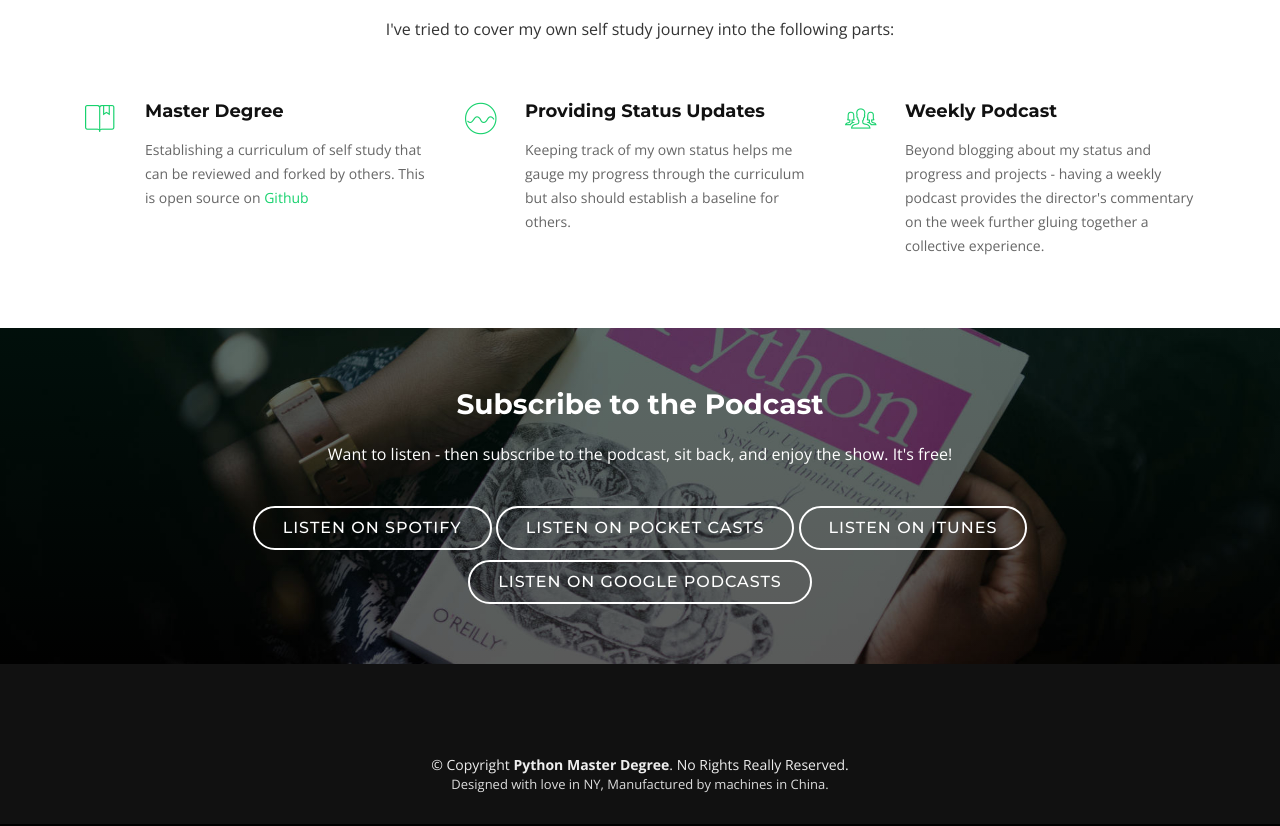
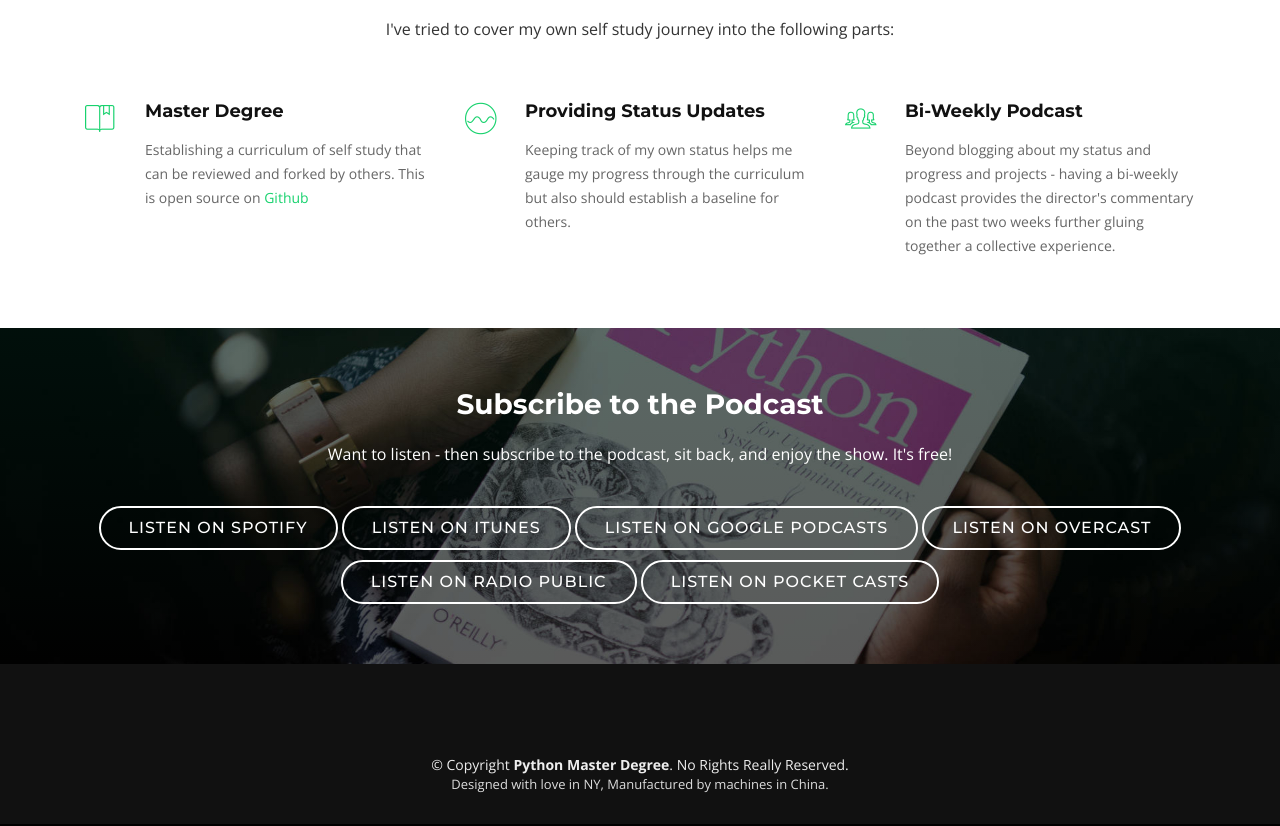
Before and after one commit to duliodenis/python_master_degree, a plain HTML site: page docs/index.html in a window 1280 px wide. Shown: the part 1846-2672 px from the top of the page. Drawn offline with nearby package versions, Linux system fonts and the light colour scheme; files whose address does not match are found by name.

Commit message:
Added iTunes Podcast to webpage

```diff
--- a/docs/index.html
+++ b/docs/index.html
@@ -69,8 +69,8 @@
             <div class="carousel-background"><img src="img/intro-carousel/1.jpg" alt=""></div>
             <div class="carousel-container">
               <div class="carousel-content">
-                <h2>A weekly podcast about Python self study mastery</h2>
-                <p>Join Dulio for his weekly update on his self study progress of mastering Python. Not just learning how to code but learning how to learn with a budget of 30 minutes a day. This weekly dose of Python with a purpose hopes to motivate and entertain.</p>
+                <h2>A bi-weekly podcast about Python self study mastery</h2>
+                <p>Join Dulio for his bi-weekly update on his self study progress of mastering Python. Not just learning how to code but learning how to learn with a budget of 30 minutes a day. This weekly dose of Python with a purpose hopes to motivate and entertain.</p>
                 <a href="#call-to-action" class="btn-get-started scrollto">Get Started</a>
               </div>
             </div>
@@ -80,8 +80,8 @@
             <div class="carousel-background"><img src="img/intro-carousel/2.jpg" alt=""></div>
             <div class="carousel-container">
               <div class="carousel-content">
-                <h2>Your Weekly Director's Commentary</h2>
-                <p>Check-in to my progress weekly and join me virtually. I may be on week 12 and you are just starting - but through the magic of the podcast its like we are pair programming. Always great to have a code buddy.</p>
+                <h2>Your Bi-Weekly Director's Commentary</h2>
+                <p>Check-in to my progress every two weeks and join me virtually. I may be on week 12 and you are just starting - but through the magic of the podcast its like we are pair programming. Always great to have a code buddy.</p>
                 <a href="#call-to-action" class="btn-get-started scrollto">Get Started</a>
               </div>
             </div>
@@ -227,8 +227,8 @@
           </div>
           <div class="col-lg-4 col-md-6 box wow bounceInUp" data-wow-duration="1.4s">
             <div class="icon"><i class="ion-ios-people-outline"></i></div>
-            <h4 class="title"><a href="">Weekly Podcast</a></h4>
-            <p class="description">Beyond blogging about my status and progress and projects - having a weekly podcast provides the director's commentary on the week further gluing together a collective experience.</p>
+            <h4 class="title"><a href="">Bi-Weekly Podcast</a></h4>
+            <p class="description">Beyond blogging about my status and progress and projects - having a bi-weekly podcast provides the director's commentary on the past two weeks further gluing together a collective experience.</p>
           </div>
 
         </div>
@@ -244,9 +244,11 @@
         <h3>Subscribe to the Podcast</h3>
         <p> Want to listen - then subscribe to the podcast, sit back, and enjoy the show. It's free!</p>
         <a class="cta-btn" href="https://open.spotify.com/show/5UH7nnxOU0QGICEcTQsFOJ">Listen on Spotify</a>
+        <a class="cta-btn" href="https://itunes.apple.com/us/podcast/id1448766654">Listen on iTunes</a>
+        <a class="cta-btn" href="https://www.google.com/podcasts?feed=aHR0cHM6Ly9hbmNob3IuZm0vcy84NjIyZDE4L3BvZGNhc3QvcnNz">Listen on Google Podcasts</a>
+        <a class="cta-btn" href="https://overcast.fm/itunes1448766654/python-master-degree">Listen on Overcast</a>
+        <a class="cta-btn" href="https://radiopublic.com/python-master-degree-WY4VLL">Listen on Radio Public</a>
         <a class="cta-btn" href="https://pca.st/uF08">Listen on Pocket Casts</a>
-        <a class="cta-btn" href="https://anchor.fm/s/8622d18/podcast/rss">Listen on iTunes</a>
-        <a class="cta-btn" href="https://www.google.com/podcasts?feed=aHR0cHM6Ly9hbmNob3IuZm0vcy84NjIyZDE4L3BvZGNhc3QvcnNz">Listen on Google Podcasts</a>
       </div>
     </section><!-- #call-to-action -->
 
```
